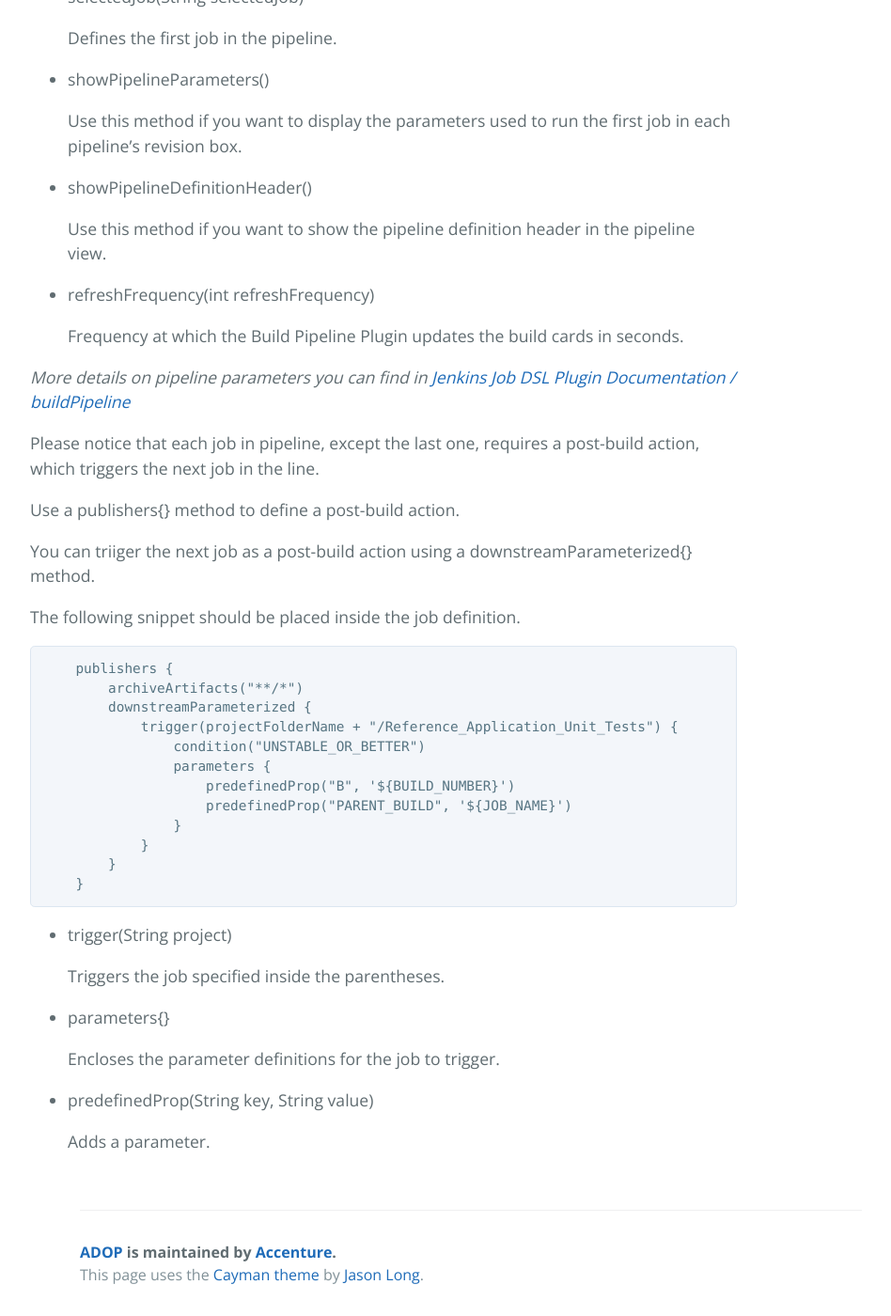
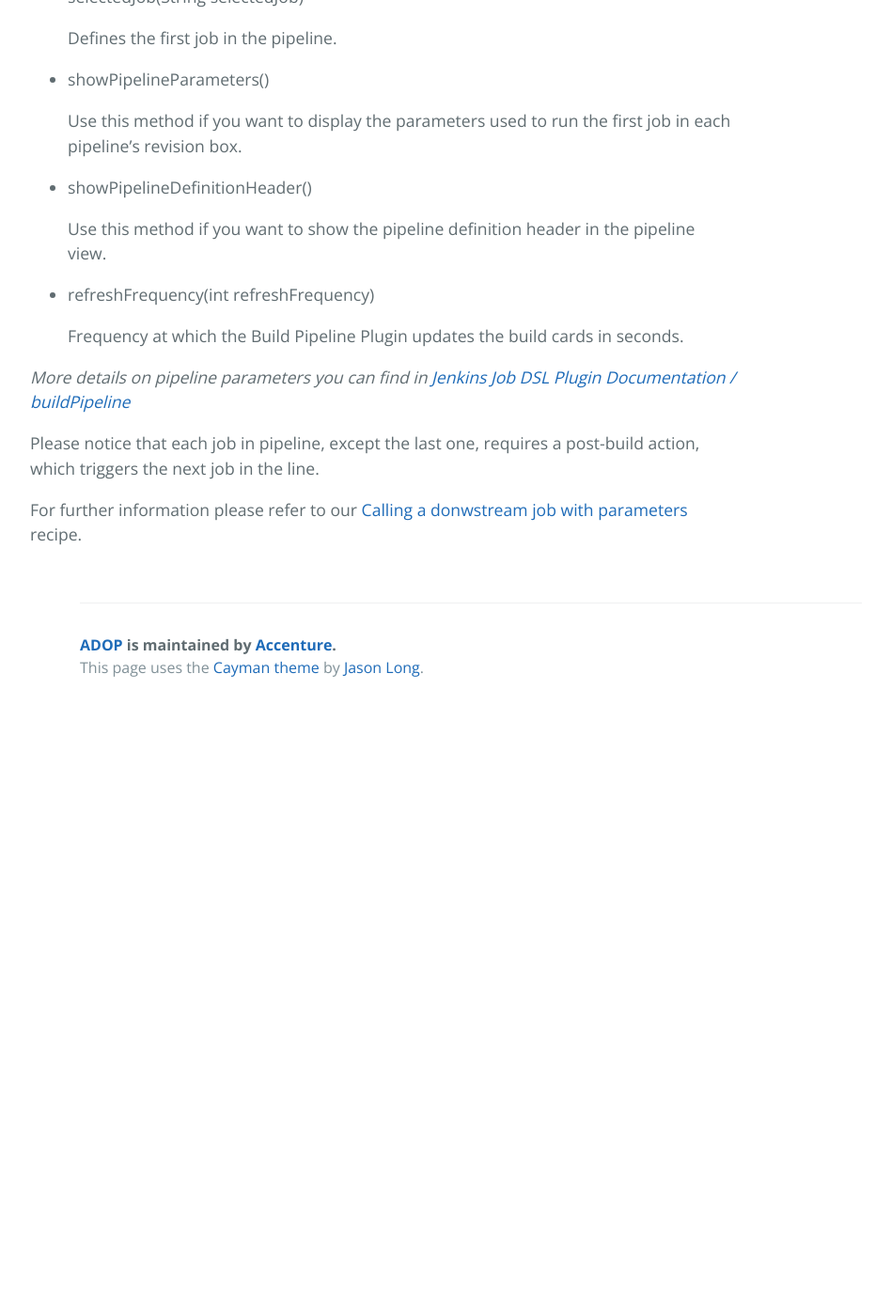
Before and after one commit to alexeymhv/adop-cartridges-cookbook, a Jekyll site: the page built from _docs/recipes/creating-pipeline-view.md, in a window 1280 px wide and 1400 px high, scrolled down 1033 px. Shown: the whole window at 94% size, without its empty margins (139-1087 px from the left). Built offline with Jekyll 4.4.1, drawn with Linux system fonts in a browser that asks for light colours; after the commit the page ends 1787 px from its top, so only the background shows below that.

Commit message:
Update creating-pipeline-view.md

````diff
--- a/_docs/recipes/creating-pipeline-view.md
+++ b/_docs/recipes/creating-pipeline-view.md
@@ -57,35 +57,4 @@ _More details on pipeline parameters you can find in [Jenkins Job DSL Plugin Doc
 
 Please notice that each job in pipeline, except the last one, requires a post-build action, which triggers the next job in the line.
 
-Use a publishers{} method to define a post-build action.
-
-You can triiger the next job as a post-build action using a downstreamParameterized{} method.
-
-The following snippet should be placed inside the job definition.
-
-```
-    publishers {
-        archiveArtifacts("**/*")
-        downstreamParameterized {
-            trigger(projectFolderName + "/Reference_Application_Unit_Tests") {
-                condition("UNSTABLE_OR_BETTER")
-                parameters {
-                    predefinedProp("B", '${BUILD_NUMBER}')
-                    predefinedProp("PARENT_BUILD", '${JOB_NAME}')
-                }
-            }
-        }
-    }
-```
-
-* trigger(String project)
-
-  Triggers the job specified inside the parentheses.
-
-* parameters{}
-
-  Encloses the parameter definitions for the job to trigger.
-
-* predefinedProp(String key, String value)
-
-  Adds a parameter.
+For further information please refer to our [Calling a donwstream job with parameters](https://mibzzz.github.io/adop-cartridges-cookbook/docs/recipes/calling-downstream-job/) recipe.
````
